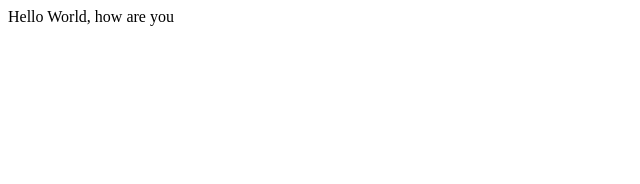
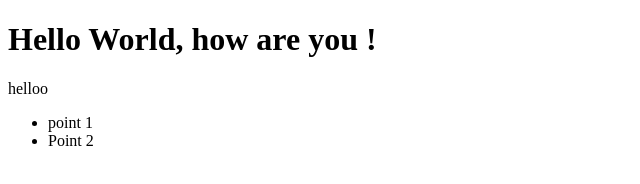
Before and after one commit to dc-carrolls/tully_fish, a plain HTML site: page index.html in a window 1280 px wide. Shown: the whole page, without its empty margins (0-640 px from the left). Drawn offline with Linux system fonts and the light colour scheme.

Commit message:
Update index.html

```diff
--- a/index.html
+++ b/index.html
@@ -5,6 +5,11 @@
   </head>
   <body>
 
-    Hello World, how are you
+    <h1>Hello World, how are you !</h1>
+    helloo
+    <ul>
+      <li>point 1</li>
+      <li>Point 2</li>
+    </ul>
   </body>
 </html>
```
